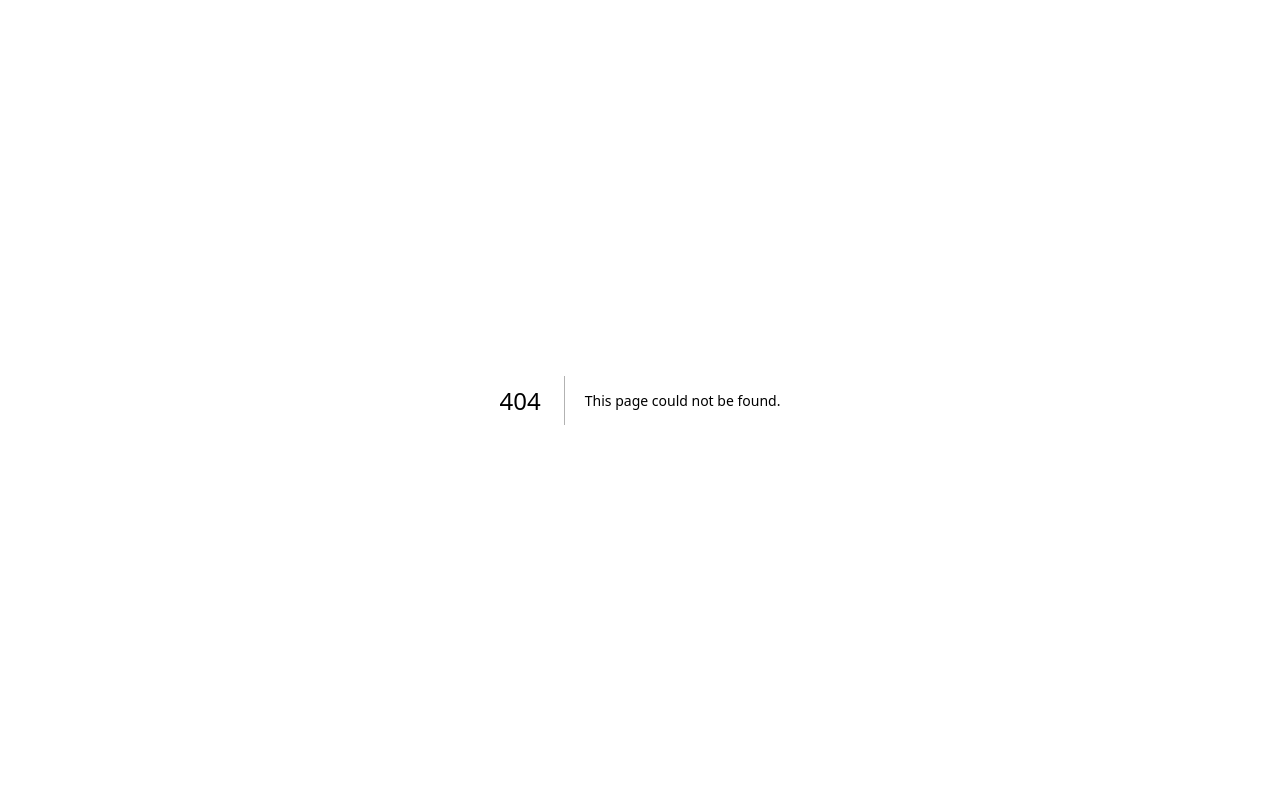
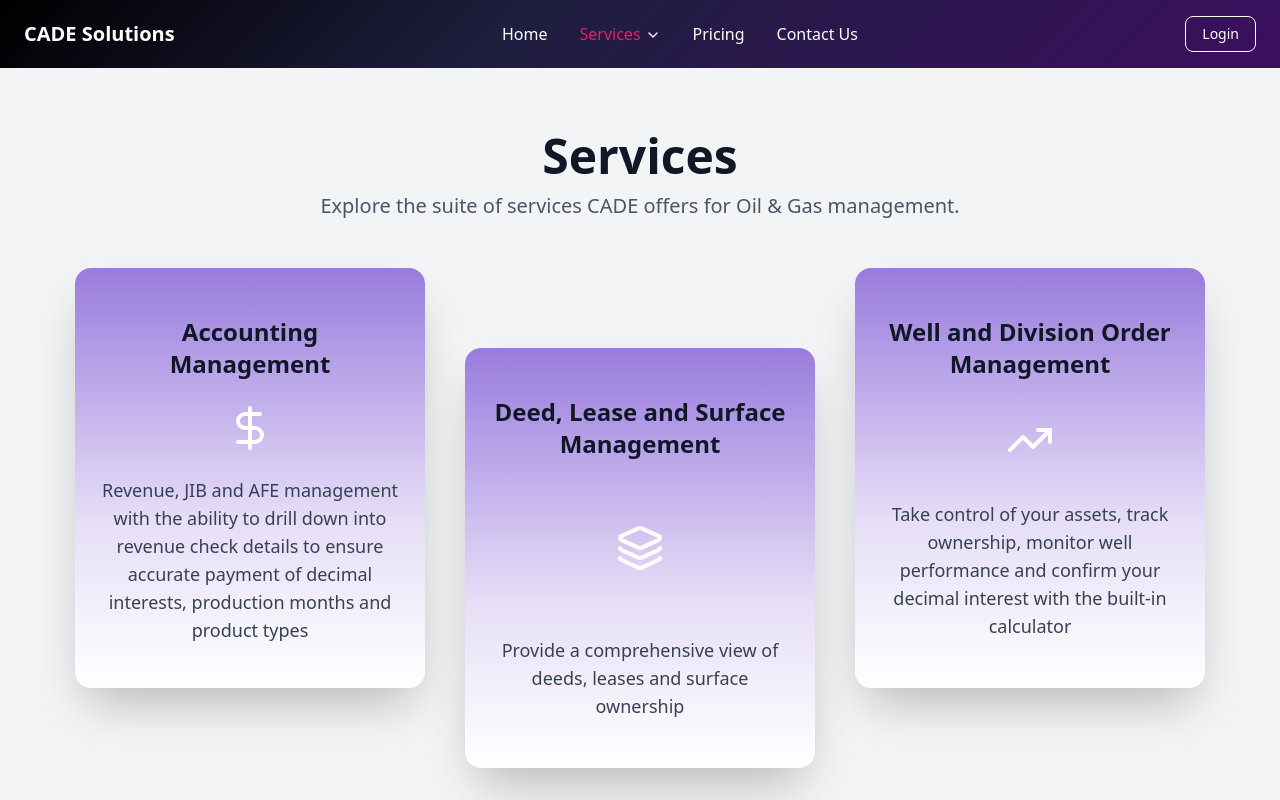
Before and after one commit to CADESoftwareSolutions/MRM-frontend, a Next.js app in the folder MRM-frontend/: page /Services in a window 1280 px wide. Before the commit this address had no page. Shown: the top 800 px of the page. Built offline with nearby package versions, Linux system fonts and the light colour scheme.

Commit message:
fix images, added all services

```diff
--- a/MRM-frontend/components/Auth/ForgotAccountForm.tsx
+++ b/MRM-frontend/components/Auth/ForgotAccountForm.tsx
@@ -36,7 +36,6 @@
 
       <CardContent>
         <form onSubmit={handleSubmit} className="space-y-6">
-          {/* Email Field */}
           <div className="space-y-2">
             <Label
               htmlFor="email"
@@ -57,26 +56,24 @@
             />
           </div>
 
-          {/* Action Buttons */}
           <div className="flex gap-3">
             <Link href="/Login/Login" className="w-full">
               <Button
                 type="button"
                 variant="outline"
-                className="w-full border-gray-300 text-gray-700 transition-colors hover:bg-gray-50"
+                className="w-40 border-gray-300 text-gray-700 transition-colors hover:bg-gray-50"
               >
                 Cancel
               </Button>
             </Link>
             <Button
               type="submit"
-              className="w-full bg-gradient-to-r from-purple-600 to-purple-700 text-white shadow-lg transition-all hover:from-purple-700 hover:to-purple-800 hover:shadow-xl"
+              className=" bg-gradient-to-r from-purple-600 to-purple-700 text-white shadow-lg transition-all hover:from-purple-700 hover:to-purple-800 hover:shadow-xl"
             >
               Send Reset Link
             </Button>
           </div>
 
-          {/* Back to Login Link */}
           <div className="text-center">
             <Link
               href="/Login/Login"
--- a/MRM-frontend/components/Header/Header.tsx
+++ b/MRM-frontend/components/Header/Header.tsx
@@ -35,7 +35,23 @@
           >
             Home
           </Link>
-          <ServicesDropDown />
+          <div className="inline-flex items-center gap-1">
+            <Link
+              href="/Services"
+              className={`text-base font-medium transition-colors no-underline
+              ${
+                pathname === "/Services"
+                  ? "text-[#e91e63]"
+                  : "text-white hover:text-[#e91e63]"
+              }
+              `}
+            >
+              Services
+            </Link>
+            <div className="relative top-[3px] ">
+              <ServicesDropDown />
+            </div>
+          </div>
           <Link
             href="/Pricing"
             className={`text-base font-medium transition-colors no-underline
--- a/MRM-frontend/components/Header/ServicesDropDown/ServicesDropDown.tsx
+++ b/MRM-frontend/components/Header/ServicesDropDown/ServicesDropDown.tsx
@@ -7,13 +7,13 @@
   DropdownMenuTrigger,
 } from "@/components/ui/dropdown-menu";
 import { ourFeatures } from "../../HomePage/AboutUs/AboutUs";
-
+import { ChevronDown } from "lucide-react";
 const ServicesDropDown = () => {
   return (
     <DropdownMenu>
       <DropdownMenuTrigger asChild>
         <button
-          className="text-base font-medium text-white transition-colors hover:text-[#e91e63]"
+          className="text-base font-medium text-white transition-colors hover:text-[#e91e63] "
           style={{
             background: "none",
             border: "none",
@@ -21,7 +21,7 @@
             padding: 0,
           }}
         >
-          Services
+          <ChevronDown className="w-4 h-4" />
         </button>
       </DropdownMenuTrigger>
       <DropdownMenuContent align="start" className="min-w-[200px]">
--- a/MRM-frontend/components/HomePage/AboutUs/AboutUs.tsx
+++ b/MRM-frontend/components/HomePage/AboutUs/AboutUs.tsx
@@ -79,9 +79,7 @@
         background: "linear-gradient(to bottom right, #ffffff, #f3e8ff)",
       }}
     >
-      {/* Who We Are Section */}
       <div className="mb-16 grid grid-cols-1 gap-8 md:grid-cols-2">
-        {/* Left Column - Text */}
         <div>
           <h2 className="mb-4 text-4xl font-bold">Who we are</h2>
 
@@ -107,8 +105,7 @@
           </div>
         </div>
 
-        {/* Right Column - Images Grid */}
-        <div className="grid grid-cols-2 gap-4">
+        <div className="grid grid-cols-2 gap-6">
           {[
             "/images/HomePage/1.png",
             "/images/HomePage/2.jpg",
@@ -116,21 +113,16 @@
             "/images/HomePage/4.jpg",
           ].map((img, index) => (
             <div key={index} className={index % 2 === 1 ? "mt-8" : ""}>
-              <Card className="overflow-hidden rounded-lg shadow-md border-0">
-                <Image
-                  src={img}
-                  alt={"image"}
-                  width={200}
-                  height={220}
-                  className="block aspect-square object-cover"
-                />
+              <Card className="overflow-hidden rounded-lg shadow-md border-0 p-0 h-[240px]">
+                <div className="relative w-full h-full">
+                  <Image src={img} alt="image" fill className="object-cover" />
+                </div>
               </Card>
             </div>
           ))}
         </div>
       </div>
 
-      {/* What We Do Section */}
       <div>
         <h2 className="mb-2 text-4xl font-bold">What we do</h2>
         <p className="mb-8 text-lg font-semibold text-red-600">
@@ -138,7 +130,6 @@
         </p>
 
         <div className="flex flex-col gap-8 md:flex-row">
-          {/* Left Column - Feature List */}
           <div className="w-full flex-shrink-0 md:w-[45%]">
             {ourFeatures.map((feature, index) => (
               <Card
@@ -155,7 +146,6 @@
             ))}
           </div>
 
-          {/* Right Column - Active Feature Detail */}
           <div
             className="flex w-full"
             style={{
@@ -167,28 +157,32 @@
               .map((activeFeature) => (
                 <Card
                   key={activeFeature.slug}
-                  className="h-[575px] w-full rounded-2xl bg-white p-5 shadow-2xl md:p-10 border-0"
+                  className="h-[575px] w-full rounded-2xl bg-white p-0 shadow-2xl border-0"
                   style={{
                     boxShadow:
                       "0 10px 30px rgba(99, 102, 241, 0.25), 0 4px 12px rgba(0,0,0,0.08)",
                   }}
                 >
-                  <CardContent className="flex h-full flex-col p-0">
-                    <div className="mb-4 text-left">
+                  <CardContent className="flex h-full flex-col p-5 md:p-10">
+                    {/* Title */}
+                    <div className="mb-4 text-left flex-shrink-0">
                       <h3 className="text-2xl font-bold tracking-wide text-gray-900">
                         {activeFeature.title}
                       </h3>
                     </div>
-                    <div className="mb-4 overflow-hidden rounded-xl shadow-md">
+
+                    {/* Image fills remaining space */}
+                    <div className="mb-4 relative flex-1 w-full overflow-hidden rounded-xl shadow-md">
                       <Image
                         src={activeFeature.image}
                         alt={activeFeature.title}
-                        width={800}
-                        height={400}
-                        className="block aspect-square object-cover"
+                        fill
+                        className="object-cover"
                       />
                     </div>
-                    <p className="text-left text-lg text-gray-600">
+
+                    {/* Description */}
+                    <p className="text-left text-lg text-gray-600 flex-shrink-0">
                       {activeFeature.description}
                     </p>
                   </CardContent>
--- a/MRM-frontend/pages/ContactUs/index.tsx
+++ b/MRM-frontend/pages/ContactUs/index.tsx
@@ -14,7 +14,6 @@
       >
         <div className="mx-auto max-w-7xl px-4">
           <div className="grid grid-cols-1 items-center gap-12 md:grid-cols-2">
-            {/* Left Column - Text Content */}
             <div>
               <h1 className="mb-6 text-5xl font-bold text-white">
                 Get in Touch
@@ -40,9 +39,8 @@
               </p>
             </div>
 
-            {/* Right Column - Image */}
             <div>
-              <Card className="overflow-hidden rounded-3xl shadow-2xl">
+              <Card className="overflow-hidden rounded-3xl shadow-2xl p-0">
                 <Image
                   src="/images/ContactUs/ContactUs.png"
                   alt="Contact Us"
--- a/MRM-frontend/pages/Login/CreateAccount/index.tsx
+++ b/MRM-frontend/pages/Login/CreateAccount/index.tsx
@@ -1,6 +1,8 @@
 import CreateAccountForm from "../../../components/Auth/CreateAccountForm";
+import Layout from "../../../components/Layout/Layout";
 
 const CreateAccountPage = () => (
+  <Layout>
     <div
       className="flex min-h-screen items-center justify-center p-4"
       style={{
@@ -12,6 +14,7 @@
         <CreateAccountForm />
       </div>
     </div>
+  </Layout>
 );
 
 export default CreateAccountPage;
--- a/MRM-frontend/pages/Login/ForgotAccount/index.tsx
+++ b/MRM-frontend/pages/Login/ForgotAccount/index.tsx
@@ -1,6 +1,8 @@
 import ForgotAccountForm from "../../../components/Auth/ForgotAccountForm";
+import Layout from "../../../components/Layout/Layout";
 
 const ForgotAccountPage = () => (
+  <Layout>
     <div
       className="flex min-h-screen items-center justify-center p-4"
       style={{
@@ -12,6 +14,7 @@
         <ForgotAccountForm />
       </div>
     </div>
+  </Layout>
 );
 
 export default ForgotAccountPage;
--- a/MRM-frontend/pages/Login/Login/index.tsx
+++ b/MRM-frontend/pages/Login/Login/index.tsx
@@ -1,6 +1,8 @@
 import LoginForm from "../../../components/Auth/LoginForm";
+import Layout from "../../../components/Layout/Layout";
 
 const LoginPage = () => (
+  <Layout>
     <div
       className="flex min-h-screen items-center justify-center p-4"
       style={{
@@ -12,6 +14,7 @@
         <LoginForm />
       </div>
     </div>
+  </Layout>
 );
 
 export default LoginPage;
--- a/MRM-frontend/pages/Pricing/index.tsx
+++ b/MRM-frontend/pages/Pricing/index.tsx
@@ -42,7 +42,6 @@
             "linear-gradient(135deg, #000000 0%, #1e1e3f 40%, #3c0f5f 100%)",
         }}
       >
-        {/* Header */}
         <div className="mb-12 max-w-2xl text-center">
           <h1 className="mb-4 text-5xl font-bold text-white">Our Pricing</h1>
           <p className="text-xl text-white/80">
@@ -51,7 +50,6 @@
           </p>
         </div>
 
-        {/* Pricing Cards */}
         <div className="grid w-full max-w-5xl grid-cols-1 gap-8 md:grid-cols-2">
           {tiers.map((tier) => (
             <Card
@@ -68,10 +66,7 @@
               }}
             >
               <CardContent className="p-8">
-                {/* Plan Name */}
                 <h2 className="mb-2 text-3xl font-bold">{tier.name}</h2>
-
-                {/* Description */}
                 <p
                   className={`mb-4 text-sm ${
                     tier.highlighted ? "text-gray-600" : "text-white/70"
@@ -79,8 +74,6 @@
                 >
                   {tier.description}
                 </p>
-
-                {/* Price */}
                 <div className="mt-4">
                   <span className="text-5xl font-extrabold">{tier.price}</span>
                   <span
@@ -91,8 +84,6 @@
                     {tier.frequency}
                   </span>
                 </div>
-
-                {/* Features List */}
                 <div className="mt-6 space-y-3 text-left">
                   {tier.features.map((feature) => (
                     <div key={feature} className="flex items-center">
@@ -111,14 +102,12 @@
                     </div>
                   ))}
                 </div>
-
-                {/* CTA Button */}
                 <Button
                   variant={tier.highlighted ? "default" : "outline"}
                   className={`mt-8 w-full rounded-xl py-6 text-base font-semibold ${
                     tier.highlighted
                       ? "bg-purple-600 text-white hover:bg-purple-700"
-                      : "border-white text-white hover:bg-white/15"
+                      : "border-white text-black hover:bg-white/80"
                   }`}
                 >
                   {tier.name === "Enterprise" ? "Contact Us" : "Get Started"}
--- /dev/null
+++ b/MRM-frontend/pages/Services/index.tsx
@@ -0,0 +1,87 @@
+import React from "react";
+import Layout from "../../components/Layout/Layout";
+import { Card, CardContent } from "@/components/ui/card";
+import {
+  DollarSign,
+  FileText,
+  Box,
+  TrendingUp,
+  Layers,
+  ClipboardList,
+  GitPullRequest,
+} from "lucide-react";
+import { ourFeatures } from "../../components/HomePage/AboutUs/AboutUs";
+import { useRouter } from "next/router";
+
+const iconMap: Record<string, React.ReactNode> = {
+  "Accounting Management": <DollarSign className="w-12 h-12 text-white" />,
+  "Deed, Lease and Surface Management": (
+    <Layers className="w-12 h-12 text-white" />
+  ),
+  "Well and Division Order Management": (
+    <TrendingUp className="w-12 h-12 text-white" />
+  ),
+  "Acquisition/Divestiture/Operator Management": (
+    <GitPullRequest className="w-12 h-12 text-white" />
+  ),
+  "Document Management/PDF Conversion": (
+    <FileText className="w-12 h-12 text-white" />
+  ),
+  "Tax Management": <ClipboardList className="w-12 h-12 text-white" />,
+  "Reports Management": <Box className="w-12 h-12 text-white" />,
+};
+
+const Services: React.FC = () => {
+  const router = useRouter();
+
+  return (
+    <Layout>
+      <section className="bg-gray-100 py-16 px-4 md:px-12">
+        <div className="text-center mb-12">
+          <h1 className="text-4xl md:text-5xl font-bold text-gray-900">
+            Services
+          </h1>
+          <p className="mt-3 text-lg md:text-xl text-gray-600">
+            Explore the suite of services CADE offers for Oil & Gas management.
+          </p>
+        </div>
+
+        <div className="flex flex-wrap justify-center gap-10">
+          {ourFeatures.map((service, index) => (
+            <Card
+              key={service.slug}
+              onClick={() => router.push(`/Services/${service.slug}`)}
+              className={`relative overflow-hidden rounded-2xl bg-white shadow-2xl border-0 transition-transform transform hover:-translate-y-2 hover:shadow-3xl cursor-pointer w-full md:w-[350px] h-[420px] ${
+                index % 2 === 1 ? "mt-12 md:mt-20" : ""
+              }`}
+            >
+              <div
+                className="absolute top-0 left-0 w-full h-full z-0"
+                style={{
+                  background:
+                    "linear-gradient(to bottom, rgba(128, 90, 213, 0.8) 0%, rgba(128, 90, 213, 0.2) 60%, rgba(255,255,255,0) 100%)",
+                }}
+              ></div>
+
+              <CardContent className="relative flex flex-col h-full p-6 z-10 justify-between">
+                <h3 className="text-2xl font-bold text-gray-900 mb-4 text-center break-words">
+                  {service.title}
+                </h3>
+
+                <div className="flex justify-center my-2">
+                  {iconMap[service.title]}
+                </div>
+
+                <p className="text-gray-700 text-base md:text-lg text-center mt-4">
+                  {service.description}
+                </p>
+              </CardContent>
+            </Card>
+          ))}
+        </div>
+      </section>
+    </Layout>
+  );
+};
+
+export default Services;
```
Lines whose indentation alone changed are shown as unchanged.
